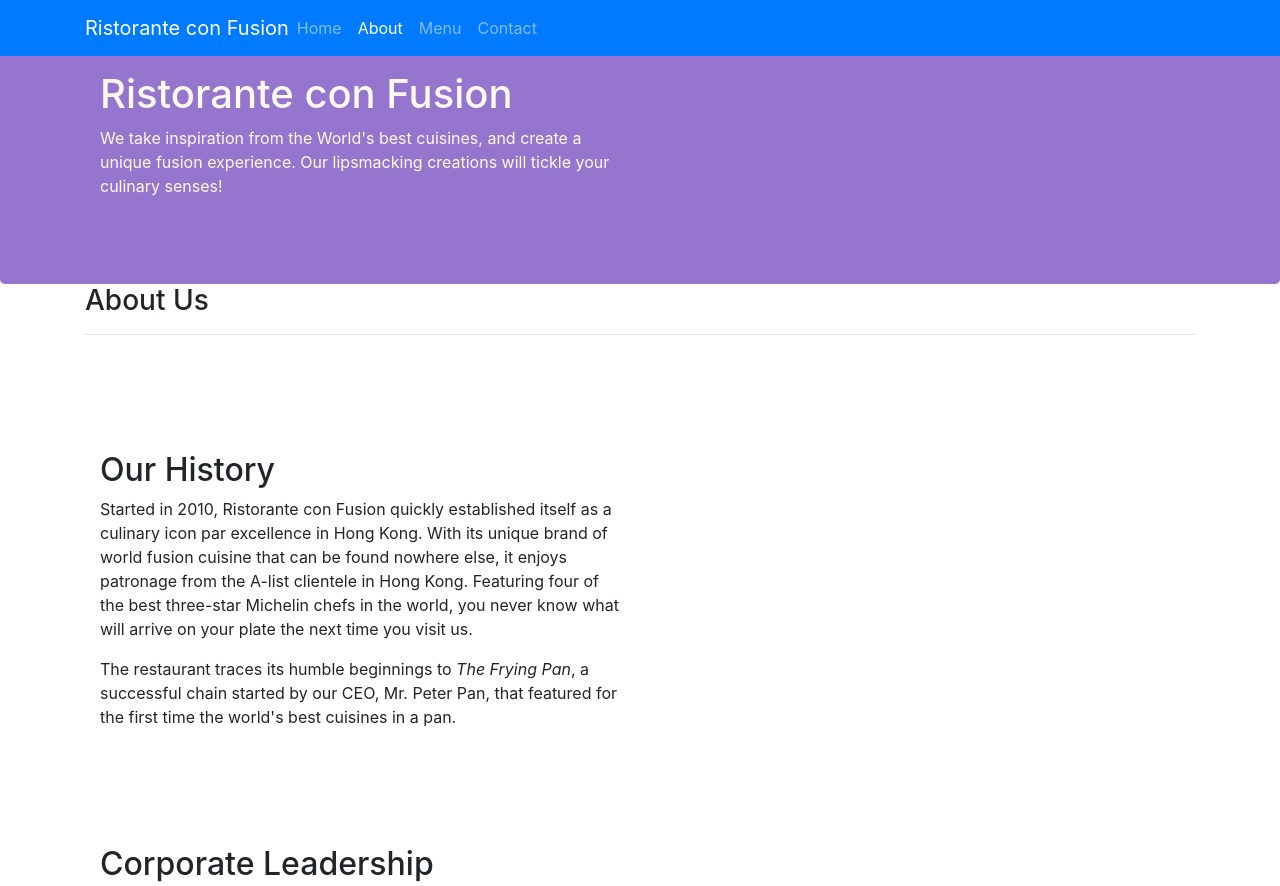
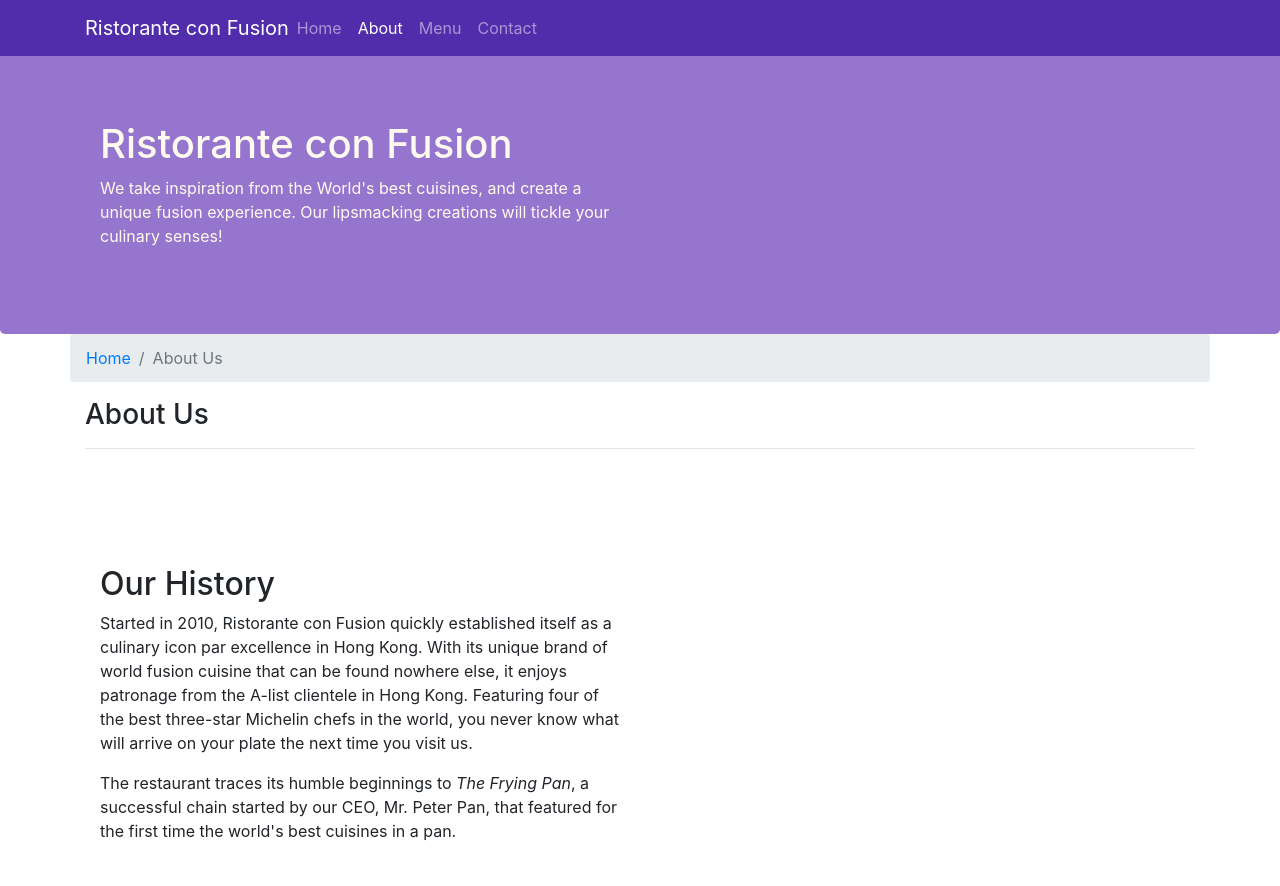
Before and after one commit to eternalAbyss/Web-Development, a website: page Coursera/week2/aboutus.html in a window 1280 px wide. Shown: the top 886 px of the page. Drawn offline with nearby package versions, Linux system fonts and the light colour scheme.

Commit message:
Navbar and breadcrumb

```diff
--- a/Coursera/week2/CSS/styles.css
+++ b/Coursera/week2/CSS/styles.css
@@ -1,3 +1,8 @@
+body {
+    padding: 50px 0px 0px 0px;
+    z-index: 0;
+}
+
 .row-header{
     margin: 0px auto;
     padding: 0px auto;
@@ -36,3 +41,7 @@
 .corporate{
     padding-bottom: 50px;
 }
+
+.navbar-dark {
+    background-color: #512DAB;
+}
--- a/Coursera/week2/aboutus.html
+++ b/Coursera/week2/aboutus.html
@@ -15,7 +15,7 @@
 </head>
 
 <body>
-    <nav class="navbar navbar-dark navbar-expand-sm bg-primary fixed-top">
+    <nav class="navbar navbar-dark navbar-expand-sm fixed-top">
         <div class="container">
             <button class="navbar-toggler" type="button" data-toggle="collapse" data-target="#Navbar">
                 <span class="navbar-toggler-icon"></span>
@@ -45,8 +45,12 @@
     </header>
 
     <div class="container">
-        <div>
-            <div>
+        <div class="row">
+            <ol class="col-12 breadcrumb">
+                <li class="breadcrumb-item"><a href="index.html">Home</a></li>
+                <li class="breadcrumb-item active">About Us</li>
+            </ol>
+            <div class="col-12">
                <h3>About Us</h3>
                <hr>
             </div>
```
Also changed, not shown: Coursera/week2/index.html (+1 -1 lines).
